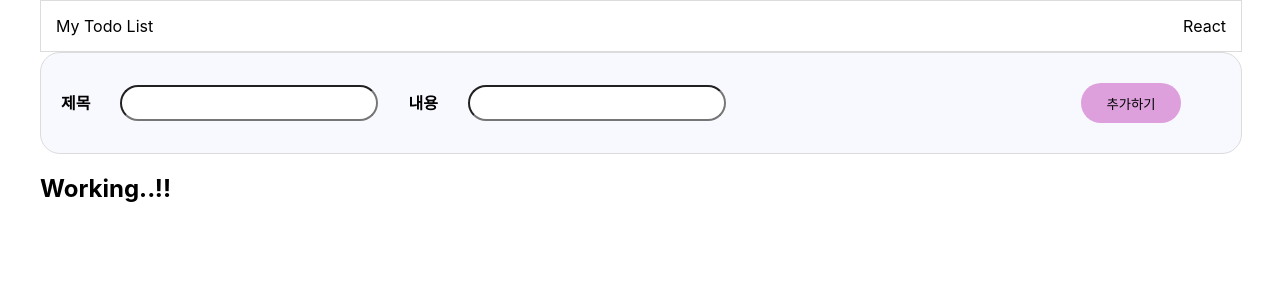
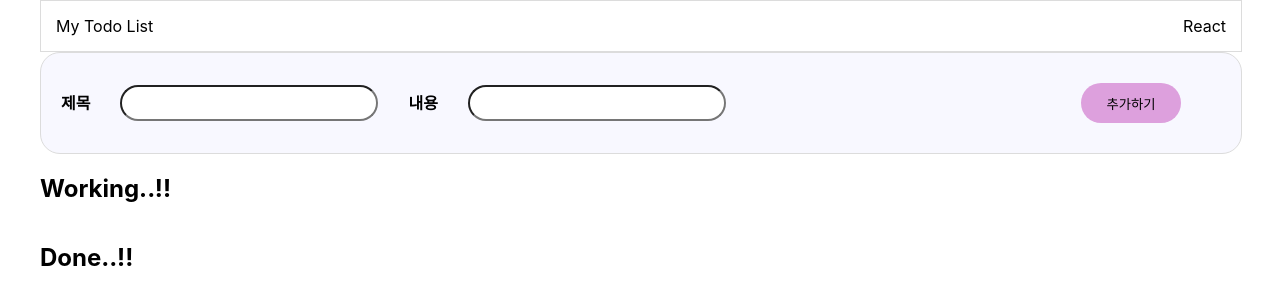
Before and after one commit to Yeonwoo-Ga/React_todolist, a React (Create React App) app: page / in a window 1280 px wide. Shown: the top 304 px of the page. Built offline with nearby package versions, Linux system fonts and the light colour scheme.

Commit message:
Isdone상태변경, 삭제기능 추가

```diff
--- a/src/components/form/Form.jsx
+++ b/src/components/form/Form.jsx
@@ -11,6 +11,7 @@ function Formbox() {
         const [title,setTitle] = useState('')
         const [body,setBody] = useState('')
         const [id,setId] = useState(0)
+        const [doneValue,setDoneValue] = useState([])
         const handleGetTitleValue = (e) => {
             setTitle(e.target.value)
 
@@ -22,10 +23,26 @@ function Formbox() {
 
         const addFormValue = () => {
             setId(id + 1)
-            setFormValue([...formValue,{title : title, body : body, id : id, isDone : false}])
+            const copy = [...formValue]
+            setFormValue([...copy,{title : title, body : body, id : id, isDone : false}])
+            setTitle('')
+            setBody('')
+
+        }
+        const changeIsDone = (id) =>{
+            setFormValue(
+                formValue.map((todo) =>
+                todo.id === id ? { ...todo, isDone: !todo.isDone } : todo
+                )
+                );
+
+                console.log(formValue)
 
         }
 
+        const deleteItem = (id) =>{
+            setFormValue(formValue.filter((todo) => todo.id !== id))
+        }
 
 
     return(
@@ -33,13 +50,14 @@ function Formbox() {
         <form className='form-box'>
             <div className='input-box'>
                 <span className='input-title'>제목</span>
-                <input type='text' className='input' onChange={handleGetTitleValue} />
+                <input type='text' className='input' onChange={handleGetTitleValue} value={title}/>
                 <span className='input-title'>내용</span>
-                <input type='text' className='input' onChange={handleGetBodyValue}/>
+                <input type='text' className='input' onChange={handleGetBodyValue} value={body}/>
             </div>
             <button type='button' className='input-btn' onClick={addFormValue}>추가하기</button>
         </form>
-        <List name='Working' formValue={formValue}/>
+        <List name='Working' formValue={formValue} changeIsDone={changeIsDone} deleteItem={deleteItem}/>
+        <List name='Done' formValue={doneValue}/>
     </>
     )
 }
--- a/src/components/list/List.jsx
+++ b/src/components/list/List.jsx
@@ -1,12 +1,17 @@
-import Todobox from "../todo/Todo"
-
+import Todo from "../todo/Todo"
+import css from './style.css'
 function List(props){
-    console.log(props)
     return(
-    <div className='list-box'>
-        <h2>{props.name}..!!</h2>
-        <div className="todo-box">
-            <Todobox formValue={props.formValue}/>
+    <div className='content-listbox'>
+        <div className='list-box'>
+            <h2>{props.name}..!!</h2>
+            <div className="todo-box">
+                {
+                props.formValue.map((item)=>
+                    <Todo key={item.id} item={item} changeIsDone={props.changeIsDone} deleteItem={props.deleteItem}/>
+                )
+                }
+            </div>
         </div>
     </div>
     )
--- /dev/null
+++ b/src/components/list/style.css
@@ -0,0 +1,19 @@
+.list-box{
+    max-width: 1200px;
+    display: flex;
+    flex-wrap: wrap;
+    flex-direction: column;
+}
+
+.content-listbox{
+    display: flex;
+    gap:15px;
+    flex-wrap: wrap;
+    flex-direction: row;
+}
+
+.todo-box{
+    display:flex;
+    gap:15px;
+    flex-wrap: wrap;
+}
--- a/src/components/list/sytle.css
+++ /dev/null
@@ -1,7 +0,0 @@
-.list-box{
-    width: 1200px;
-    height: 800px;
-    display: flex;
-    justify-content: center;
-    flex-wrap: wrap;
-}
--- a/src/components/todo/Todo.jsx
+++ b/src/components/todo/Todo.jsx
@@ -2,34 +2,24 @@ import './style.css'
 
 
 
-function Todobox(props){
-    console.log(props)
-
+function Todo(props){
     return(
-        <div className='content-listbox'>
-            {
-                props.formValue.map((contents)=>{
-                    return(
                         <>
                         <div className="content-box">
                             <div>
-                                <h2 key={props.formValue.id}>{contents.title}</h2>
-                                <div key={props.formValue.id}>{contents.body}</div>
+                                <h2>{props.item.title}</h2>
+                                <div>{props.item.body}</div>
                             </div>
                             <div className='btn-box'>
-                                <button id="del-btn">삭제하기</button>
-                                <button id="com-btn">완료</button>
+                                <button id="del-btn" onClick={() => {props.deleteItem(props.item.id)}}>삭제하기</button>
+                                <button id="com-btn" onClick={() => {props.changeIsDone(props.item.id)}}>완료</button>
                             </div>
                         </div>
                         </>
-                    )
-                })
 
-            }
-        </div>
     )
 
 }
 
 
-export default Todobox
+export default Todo
```
